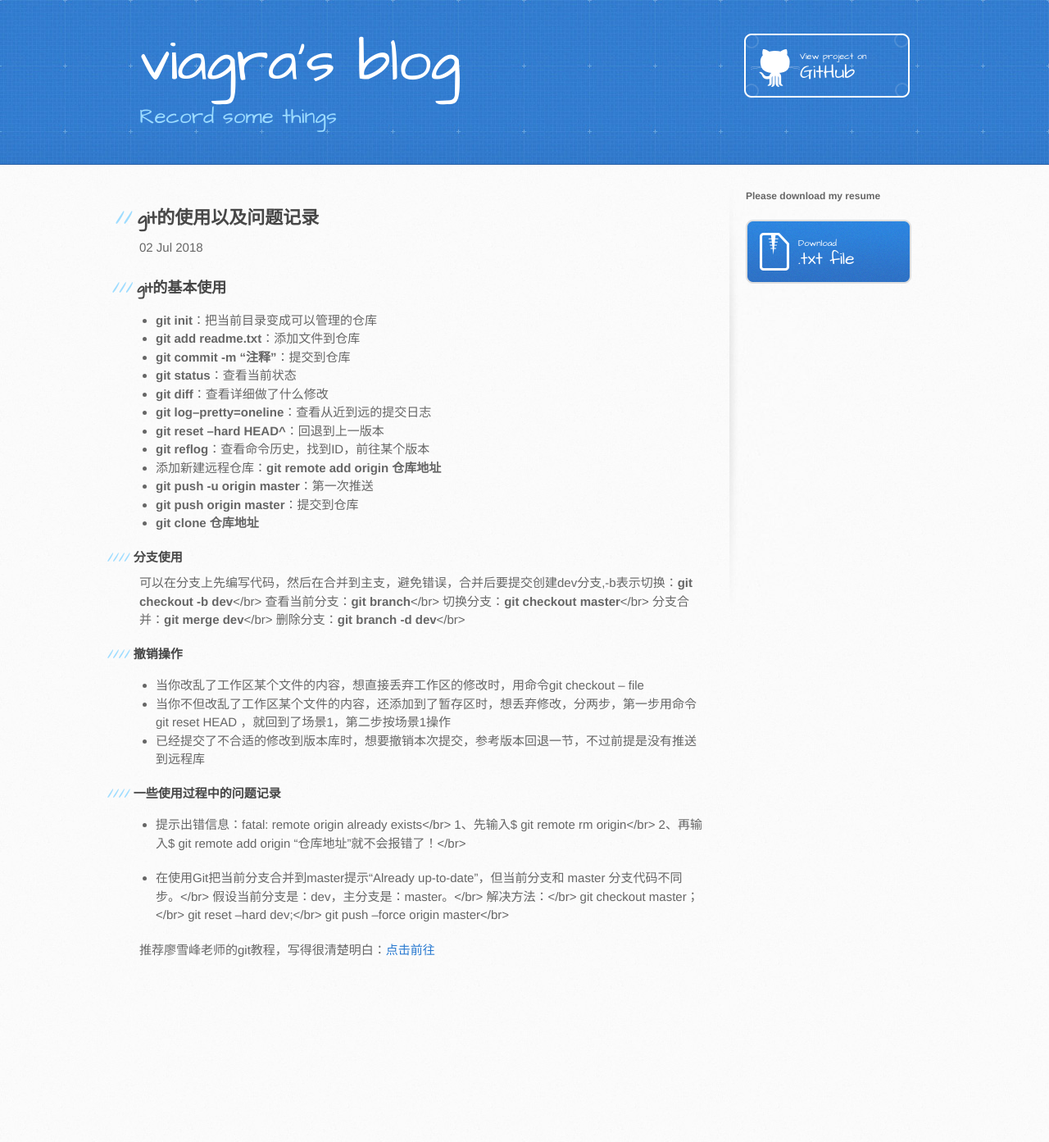
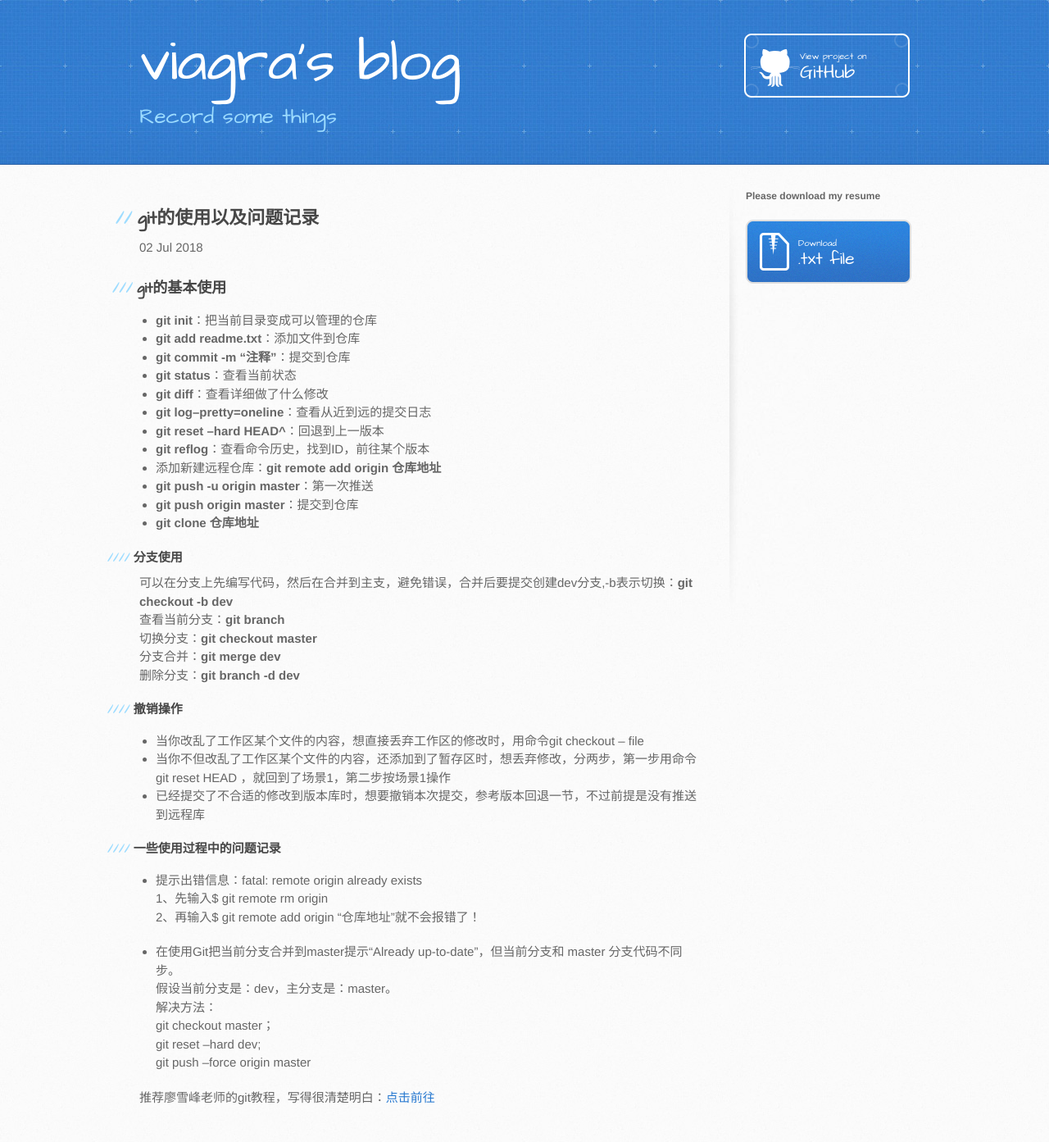
Before and after one commit to shaomingwei/blog, a Jekyll site: the page built from _posts/2018-07-02-git的使用以及问题记录.markdown, in a window 1280 px wide. Shown: the whole page at 82% size. Built offline with Jekyll 4.4.1, drawn with Linux system fonts in a browser that asks for light colours; before the commit the page ends 1213 px from its top, so only the background shows below that.

Commit message:
posts update

```diff
--- a/_posts/2018-07-02-git的使用以及问题记录.markdown
+++ b/_posts/2018-07-02-git的使用以及问题记录.markdown
@@ -20,11 +20,11 @@
  - **git clone 仓库地址**
 
 #### 分支使用
-可以在分支上先编写代码，然后在合并到主支，避免错误，合并后要提交创建dev分支,-b表示切换：**git checkout -b dev**</br>
-查看当前分支：**git branch**</br>
-切换分支：**git checkout master**</br>
-分支合并：**git merge dev**</br>
-删除分支：**git branch -d dev**</br>
+可以在分支上先编写代码，然后在合并到主支，避免错误，合并后要提交创建dev分支,-b表示切换：**git checkout -b dev**
+查看当前分支：**git branch**
+切换分支：**git checkout master**
+分支合并：**git merge dev**
+删除分支：**git branch -d dev**
 
 #### 撤销操作
 
@@ -33,15 +33,15 @@
  - 已经提交了不合适的修改到版本库时，想要撤销本次提交，参考版本回退一节，不过前提是没有推送到远程库
 
 #### 一些使用过程中的问题记录
-- 提示出错信息：<label style="red">fatal: remote origin already exists</label></br>
-1、先输入$ git remote rm origin</br>
-2、再输入$ git remote add origin "仓库地址"就不会报错了！</br>
+- 提示出错信息：<label style="red">fatal: remote origin already exists</label>
+1、先输入$ git remote rm origin
+2、再输入$ git remote add origin "仓库地址"就不会报错了！
 
-- 在使用Git把当前分支合并到master提示“Already up-to-date”，但当前分支和 master 分支代码不同步。</br>
-假设当前分支是：dev，主分支是：master。</br>
-解决方法：</br>
-git checkout master；</br>
-git reset --hard dev;</br>
-git push --force origin master</br>
+- 在使用Git把当前分支合并到master提示“Already up-to-date”，但当前分支和 master 分支代码不同步。
+假设当前分支是：dev，主分支是：master。
+解决方法：
+git checkout master；
+git reset --hard dev;
+git push --force origin master
 
 推荐廖雪峰老师的git教程，写得很清楚明白：[点击前往](https://www.liaoxuefeng.com/wiki/0013739516305929606dd18361248578c67b8067c8c017b000)
```
Also changed, not shown: _posts/2018-07-02-es6的一些小笔记.markdown (+6 -1 lines).
